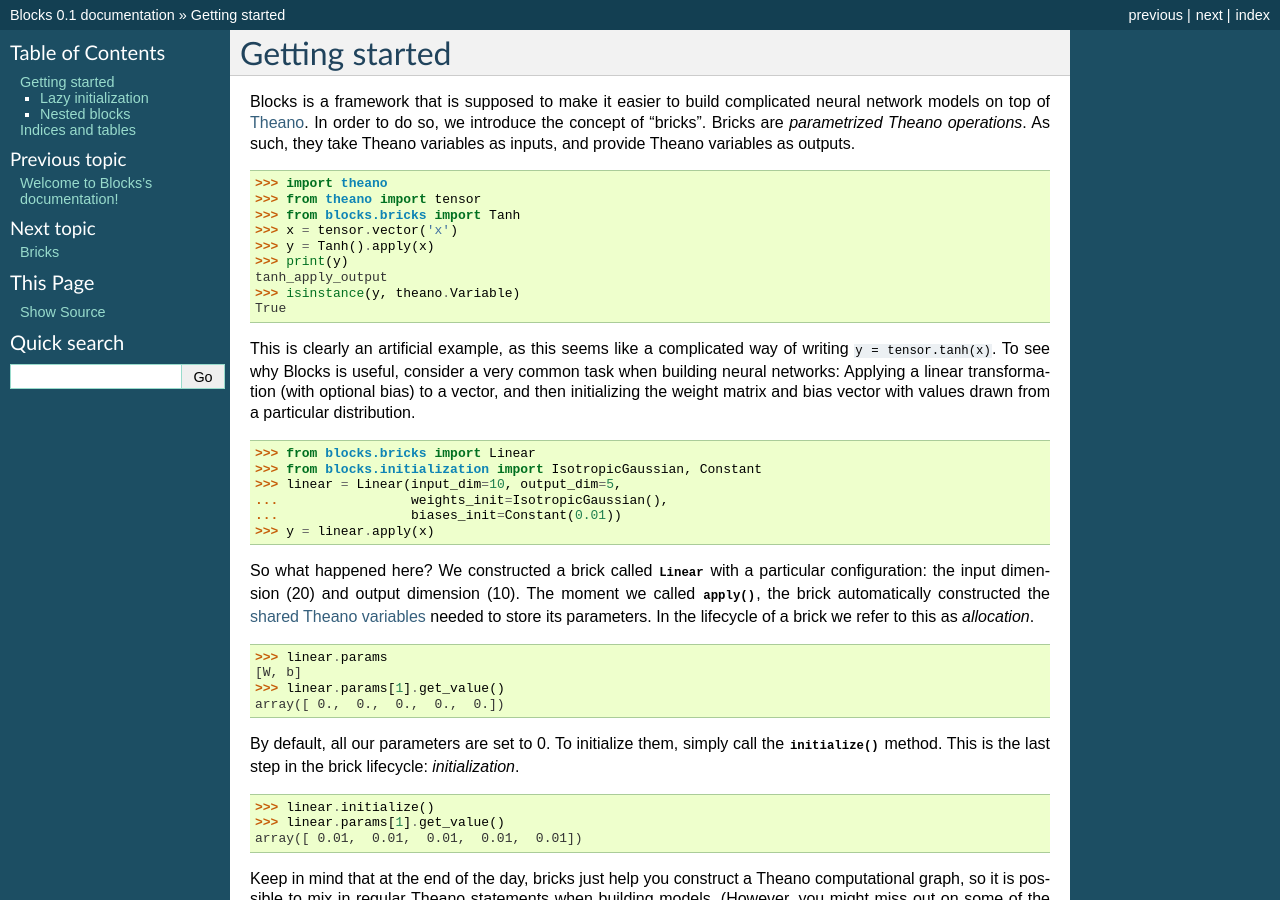
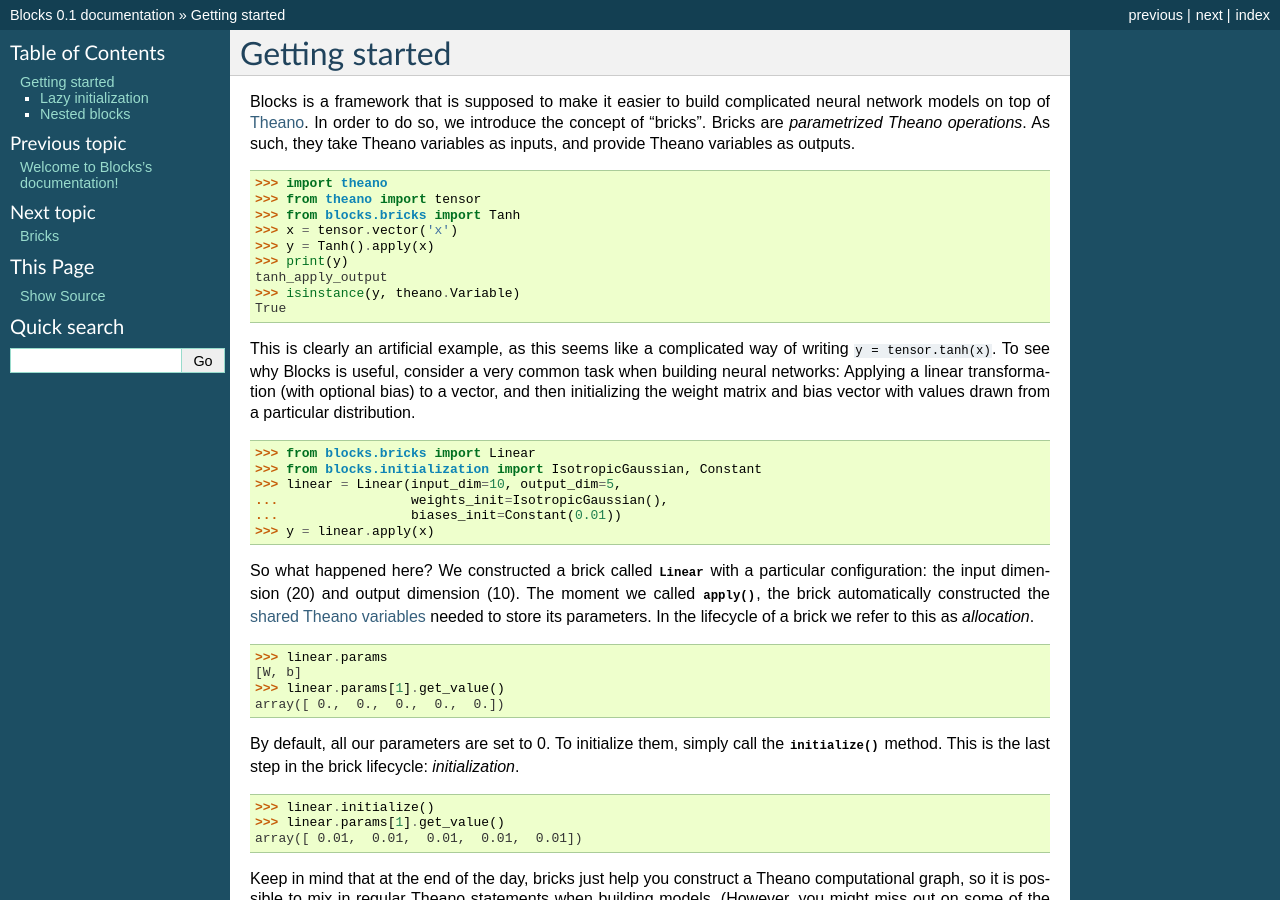
Before and after one commit to mila-iqia/blocks, a Sphinx documentation site: the page built from docs/getting_started.rst, in a window 1280 px wide and 900 px high. Built offline with Sphinx 7.4.7, drawn with Linux system fonts in a browser that asks for light colours; some of the changed text lies outside the part shown.

Commit message:
Update getting_started.rst

```diff
--- a/docs/getting_started.rst
+++ b/docs/getting_started.rst
@@ -176,18 +176,3 @@ bricks' configuration.
 
 .. _machine translation models: http://arxiv.org/abs/1409.0473
 .. _here: :class:`blocks.bricks.Brick`
-
-Indices and tables
-==================
-
-* :ref:`genindex`
-* :ref:`modindex`
-
-.. toctree::
-   :hidden:
-
-   blocks
-   initialization
-   utils
-   serialization
-   graph
```
